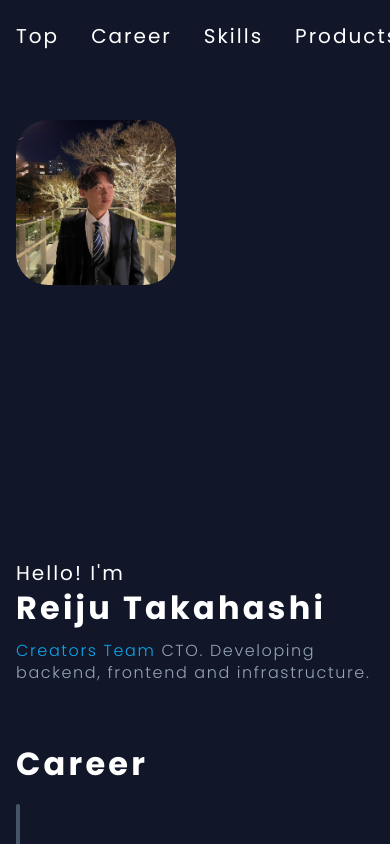
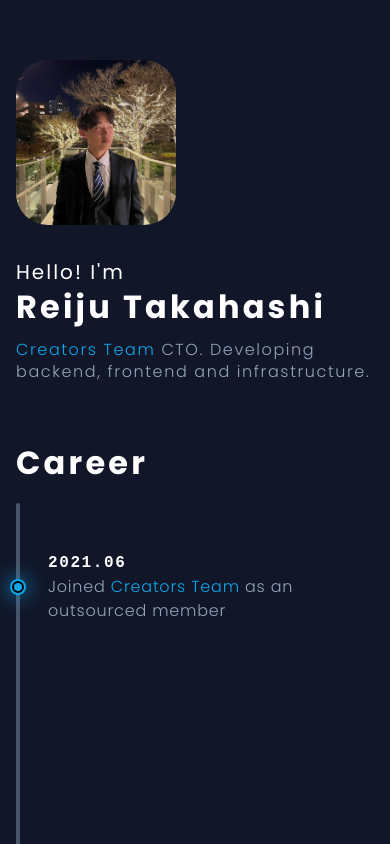
Before and after one commit to reizt/astro-portfolio-site, a Next.js app: page / in a window 390 px wide. Shown: the top 844 px of the page. Built offline with nearby package versions, Linux system fonts and the light colour scheme.

Commit message:
Fix responsive UI

```diff
--- a/src/components/Header.tsx
+++ b/src/components/Header.tsx
@@ -7,7 +7,7 @@ export const Header: FC<Props> = () => {
     <header className="fixed inset-x-0 top-0 z-10 mx-auto flex h-72 w-full-screen-x items-center justify-center py-12 px-16 xl:px-60">
       <div className="flex w-full max-w-1000">
         <div className="grow"></div>
-        <nav className="flex items-center justify-between gap-x-32">
+        <nav className="hidden items-center justify-between gap-x-32 sm:flex">
           <a href="#top" className="text-20 tracking-widest text-white duration-hover hover:text-blue">
             Top
           </a>
--- a/src/components/ProductCard.tsx
+++ b/src/components/ProductCard.tsx
@@ -17,7 +17,7 @@ export const ProductCard: FC<Props> = ({ href, name, description, iconUrl, iconS
       className="flex min-h-100 flex-col items-center gap-x-36 gap-y-20 rounded-16 bg-black-500 p-20 duration-hover hover:bg-black-600 md:flex-row"
     >
       <div className="flex h-52 w-52 shrink-0 items-center justify-center md:h-60 md:w-60">
-        <img src={iconUrl} alt="VSCode icon" className="max-w-full" style={{ transform: `scale(${iconSizeAdjust})` }} />
+        <img src={iconUrl} alt="VSCode icon" className="h-full max-w-full" style={{ transform: `scale(${iconSizeAdjust})` }} />
       </div>
       <div className="flex h-full w-full flex-col justify-between gap-y-4 pt-8 md:w-auto md:gap-y-0">
         <h4 className="text-20 font-semibold leading-tight tracking-widest">{name}</h4>
--- a/src/components/TopSection.tsx
+++ b/src/components/TopSection.tsx
@@ -4,7 +4,10 @@ type Props = {};
 
 export const TopSection: FC<Props> = () => {
   return (
-    <section id="top" className="mx-auto flex min-h-[calc(100vh-16rem)] w-full max-w-1000 flex-col-reverse justify-between xl:flex-row">
+    <section
+      id="top"
+      className="mx-auto flex w-full max-w-1000 flex-col-reverse justify-between xl:min-h-[calc(100vh-16rem)] xl:flex-row"
+    >
       <div className="w-full pt-32 xl:w-3/5 xl:pt-300">
         <small className="text-20 font-normal tracking-widest">{"Hello! I'm"}</small>
         <h1 className="mb-12 text-32 font-bold leading-tight tracking-widest xl:text-48">{'Reiju Takahashi'}</h1>
@@ -15,7 +18,7 @@ export const TopSection: FC<Props> = () => {
           {' CTO. Developing backend, frontend and infrastructure.'}
         </p>
       </div>
-      <div className="flex w-160 items-center pt-120 lg:w-200 xl:w-2/5 xl:pt-100">
+      <div className="flex w-160 items-center pt-60 lg:w-200 xl:w-2/5 xl:pt-100">
         <div className="relative w-full overflow-hidden rounded-32 brightness-90">
           <img src="/profile.jpg" width={750} height={750} alt="Profile" className="w-full" />
         </div>
```
Also changed, not shown: public/products/tech-accel.svg, public/products/todo-cli.svg.
